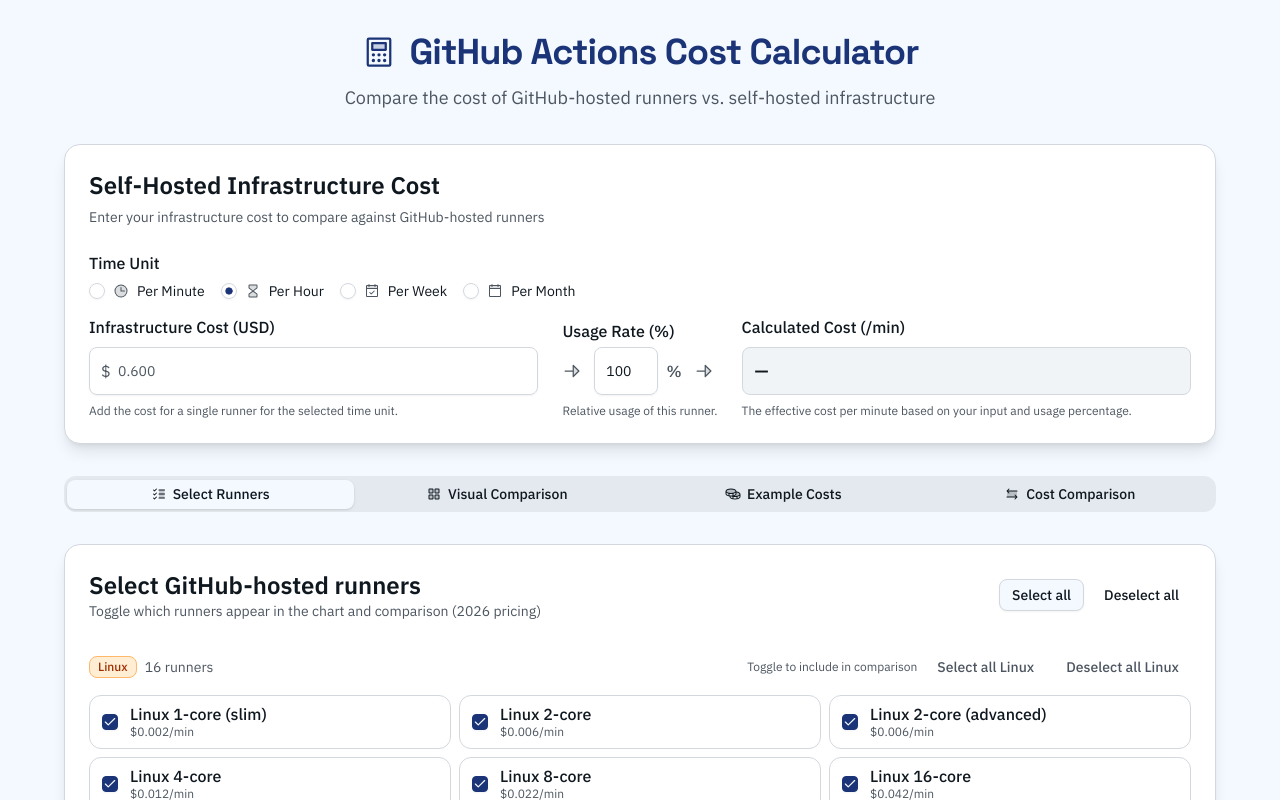
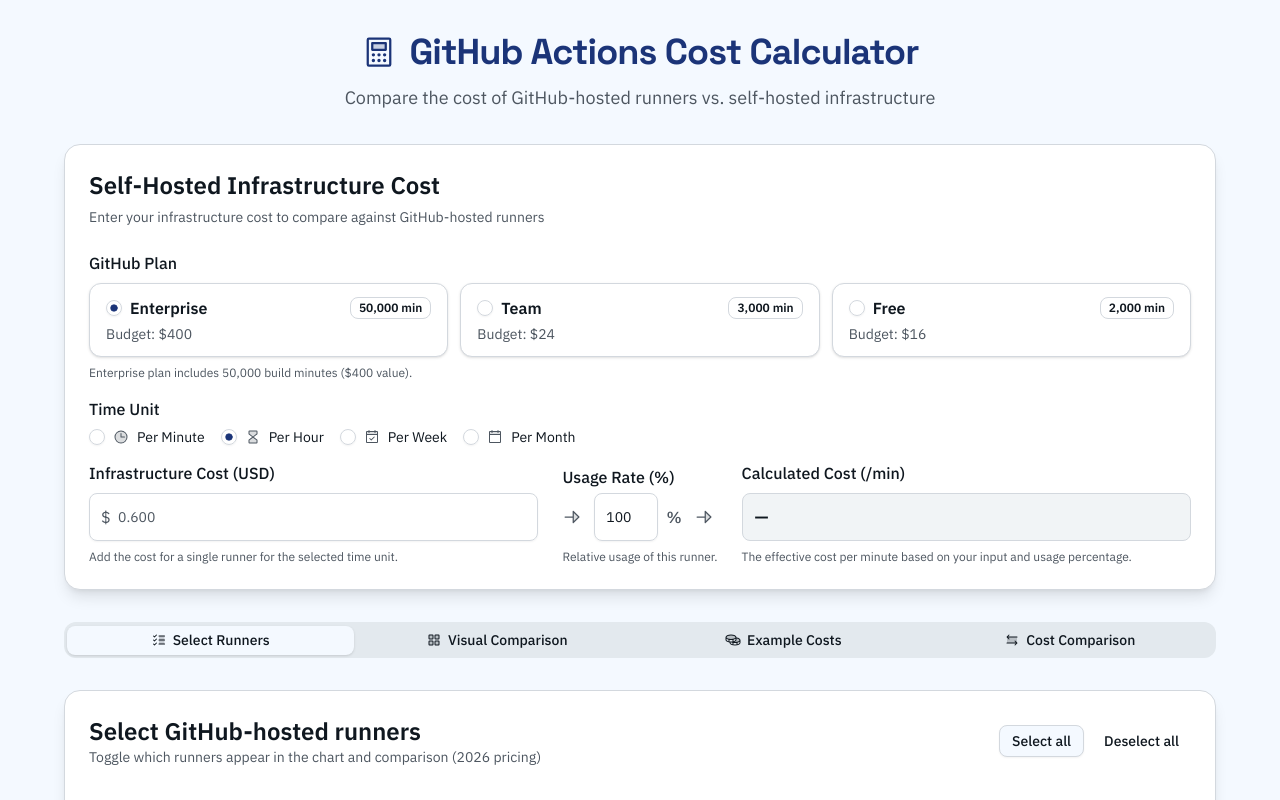
Before and after one commit to aatmmr/github-actions-cost-calculator, a React (Vite) app: page / in a window 1280 px wide. Shown: the top 800 px of the page. Built offline with nearby package versions, Linux system fonts and the light colour scheme.

Commit message:
feat(ui): add GitHub plan selection with details for cost calculations

```diff
--- a/src/App.tsx
+++ b/src/App.tsx
@@ -17,6 +17,13 @@
   os: 'Linux' | 'Windows' | 'macOS'
   pricePerMinute: number
   category: 'standard' | 'x64-large' | 'arm64-large' | 'gpu'
+}
+
+type GitHubPlan = {
+  id: 'enterprise' | 'team' | 'free'
+  name: string
+  includedMinutes: number
+  budgetUsd: number
 }
 
 const GITHUB_HOSTED_RUNNERS: RunnerType[] = [
@@ -65,8 +72,15 @@
 const MINUTES_IN_WEEK = 7 * 24 * 60
 const MINUTES_IN_MONTH = 30 * 24 * 60 // simplified 30-day month for comparison
 
+const GITHUB_PLANS: GitHubPlan[] = [
+  { id: 'enterprise', name: 'Enterprise', includedMinutes: 50000, budgetUsd: 400 },
+  { id: 'team', name: 'Team', includedMinutes: 3000, budgetUsd: 24 },
+  { id: 'free', name: 'Free', includedMinutes: 2000, budgetUsd: 16 },
+]
+
 function App() {
   const [costInput, setCostInput] = useState('')
+  const [selectedPlan, setSelectedPlan] = useState<GitHubPlan['id']>('enterprise')
   const [timeUnit, setTimeUnit] = useState<'minute' | 'hour' | 'week' | 'month'>('hour')
   const [selectedRunners, setSelectedRunners] = useState<string[]>(
     () => GITHUB_HOSTED_RUNNERS.map((runner) => runner.id)
@@ -74,6 +88,11 @@
   const [usagePercent, setUsagePercent] = useState(100)
 
   const parsedInput = costInput ? parseFloat(costInput) : null
+
+  const planDetails = useMemo(
+    () => GITHUB_PLANS.find((plan) => plan.id === selectedPlan),
+    [selectedPlan]
+  )
 
   const baseSelfHostedCostPerMinute = parsedInput !== null
     ? (() => {
@@ -213,6 +232,41 @@
           </CardHeader>
           <CardContent className="space-y-6">
             <div className="space-y-4">
+              <div className="space-y-2">
+                <Label htmlFor="github-plan" className="text-base font-medium">
+                  GitHub Plan
+                </Label>
+                <RadioGroup
+                  id="github-plan"
+                  value={selectedPlan}
+                  onValueChange={(value) => setSelectedPlan(value as GitHubPlan['id'])}
+                  className="grid gap-3 md:grid-cols-3"
+                >
+                  {GITHUB_PLANS.map((plan) => (
+                    <label
+                      key={plan.id}
+                      className="flex cursor-pointer flex-col gap-1 rounded-lg border bg-card px-4 py-3 shadow-sm transition hover:border-primary/50"
+                    >
+                      <div className="flex items-center justify-between">
+                        <div className="flex items-center gap-2">
+                          <RadioGroupItem value={plan.id} id={plan.id} />
+                          <span className="font-semibold text-foreground">{plan.name}</span>
+                        </div>
+                        <Badge variant="outline" className="text-xs font-semibold">
+                          {plan.includedMinutes.toLocaleString()} min
+                        </Badge>
+                      </div>
+                      <p className="text-sm text-muted-foreground">Budget: ${plan.budgetUsd.toFixed(0)}</p>
+                    </label>
+                  ))}
+                </RadioGroup>
+                {planDetails && (
+                  <p className="text-xs text-muted-foreground">
+                    {planDetails.name} plan includes {planDetails.includedMinutes.toLocaleString()} build minutes (${planDetails.budgetUsd.toFixed(0)} value).
+                  </p>
+                )}
+              </div>
+
               <div className="space-y-2">
                 <Label htmlFor="time-unit" className="text-base font-medium">
                   Time Unit
```
